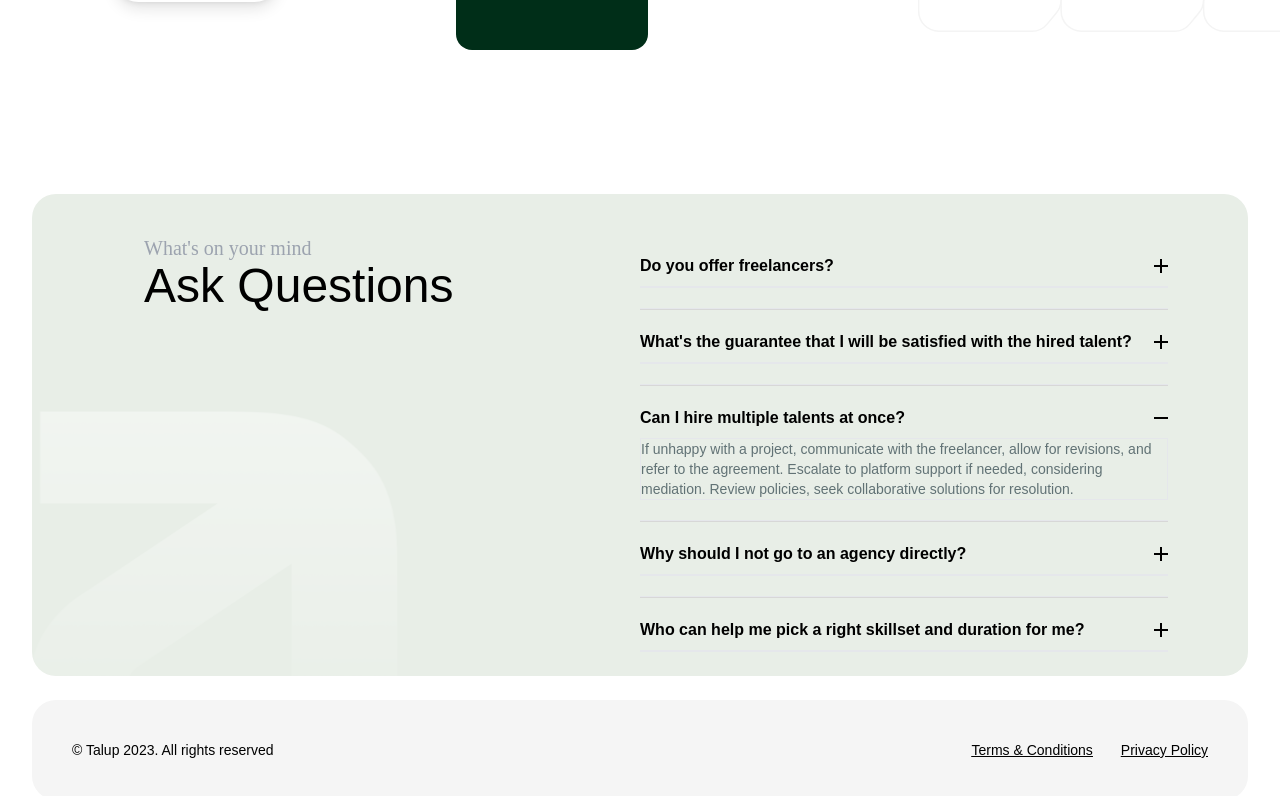
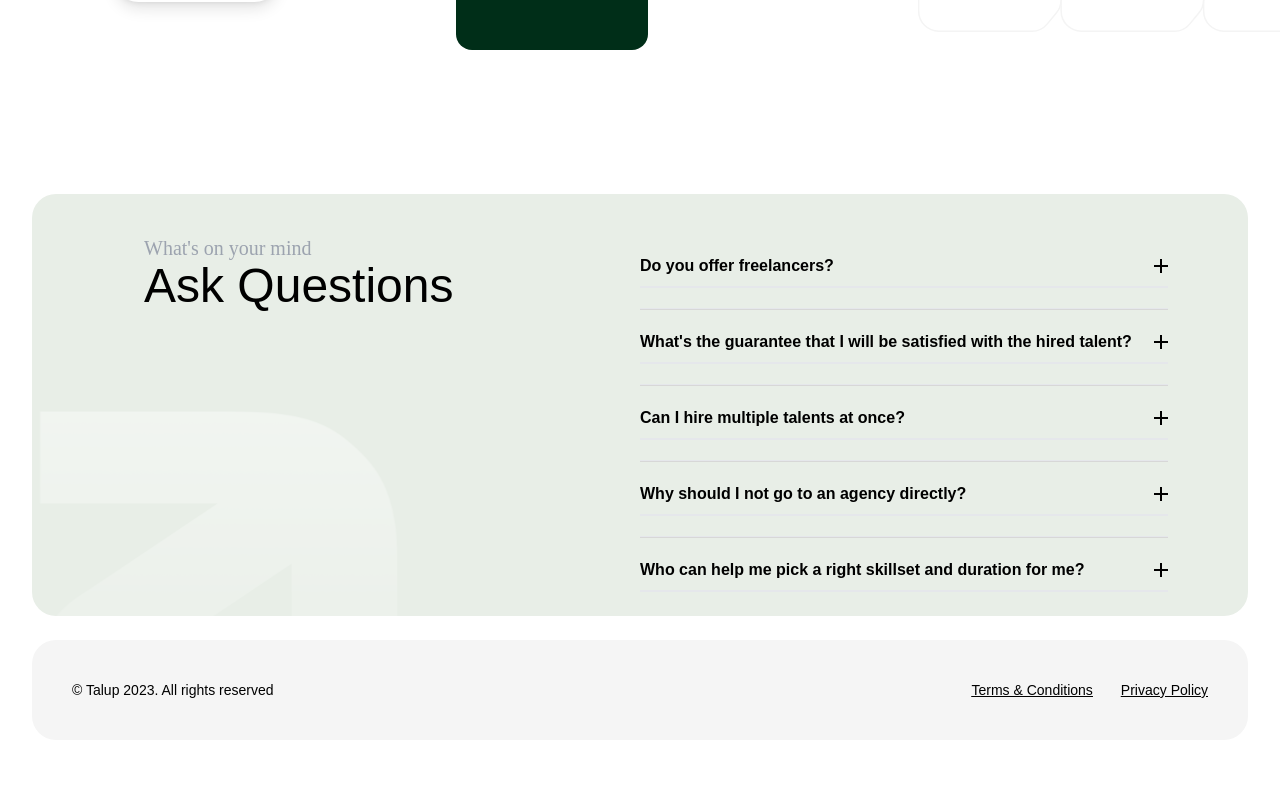
Before and after one commit to kpriyanshu2003/Brunel-Landing-Page, a React (Vite) app: page / in a window 1280 px wide. Shown: the part 762-1558 px from the top of the page. After the commit the page ends 1526 px from the top, so only its background shows below. Built offline with nearby package versions, Linux system fonts and the light colour scheme.

Commit message:
Made accordian to function individually

```diff
--- a/src/components/Home/HomeAccordian.tsx
+++ b/src/components/Home/HomeAccordian.tsx
@@ -1,12 +1,8 @@
-import React from "react";
+import { useState } from "react";
 import { homeaskQuestion } from "../../constants/HomeAskQuestions";
 import { MinusIcon, PlusIcon } from "../../constants/Icons";
 
 function HomeAccordian({ className }: { className?: string }) {
-  const [openIndex, setOpenIndex] = React.useState<number | null>(2);
-  const handleItemClick = (index: number) => {
-    setOpenIndex((prevIndex) => (prevIndex === index ? null : index));
-  };
   return (
     <>
       {homeaskQuestion.map((items, index) => (
@@ -14,8 +10,6 @@ function HomeAccordian({ className }: { className?: string }) {
           key={index}
           data={items}
           className={className}
-          isOpen={openIndex === index}
-          onClick={() => handleItemClick(index)}
           isLast={index === homeaskQuestion.length - 1}
         />
       ))}
@@ -26,26 +20,26 @@ function HomeAccordian({ className }: { className?: string }) {
 function HomeAccordianItem({
   className,
   data,
-  isOpen,
   isLast,
-  onClick,
 }: {
   className?: string;
   data: { question: string; answer: string };
-  isOpen: boolean;
   isLast: boolean;
-  onClick: () => void;
 }) {
+  const [open, setOpen] = useState(false);
   return (
-    <div className={`mr-16 ${className} cursor-pointer`} onClick={onClick}>
+    <div
+      className={`mr-16 ${className} cursor-pointer`}
+      onClick={() => setOpen(!open)}
+    >
       <div className="flex items-center justify-between mt-5">
         <span className="font-semibold">{data.question}</span>
-        {isOpen ? <MinusIcon /> : <PlusIcon />}
+        {open ? <MinusIcon /> : <PlusIcon />}
       </div>
 
       <div
         className={`text-[#617275] text-sm border my-2 transition-all duration-1000 ${
-          isOpen ? "max-h-[1000px] h-auto" : "h-0 max-h-0 overflow-hidden"
+          open ? "max-h-[1000px] h-auto" : "h-0 max-h-0 overflow-hidden"
         }`}
       >
         {data.answer}
```
